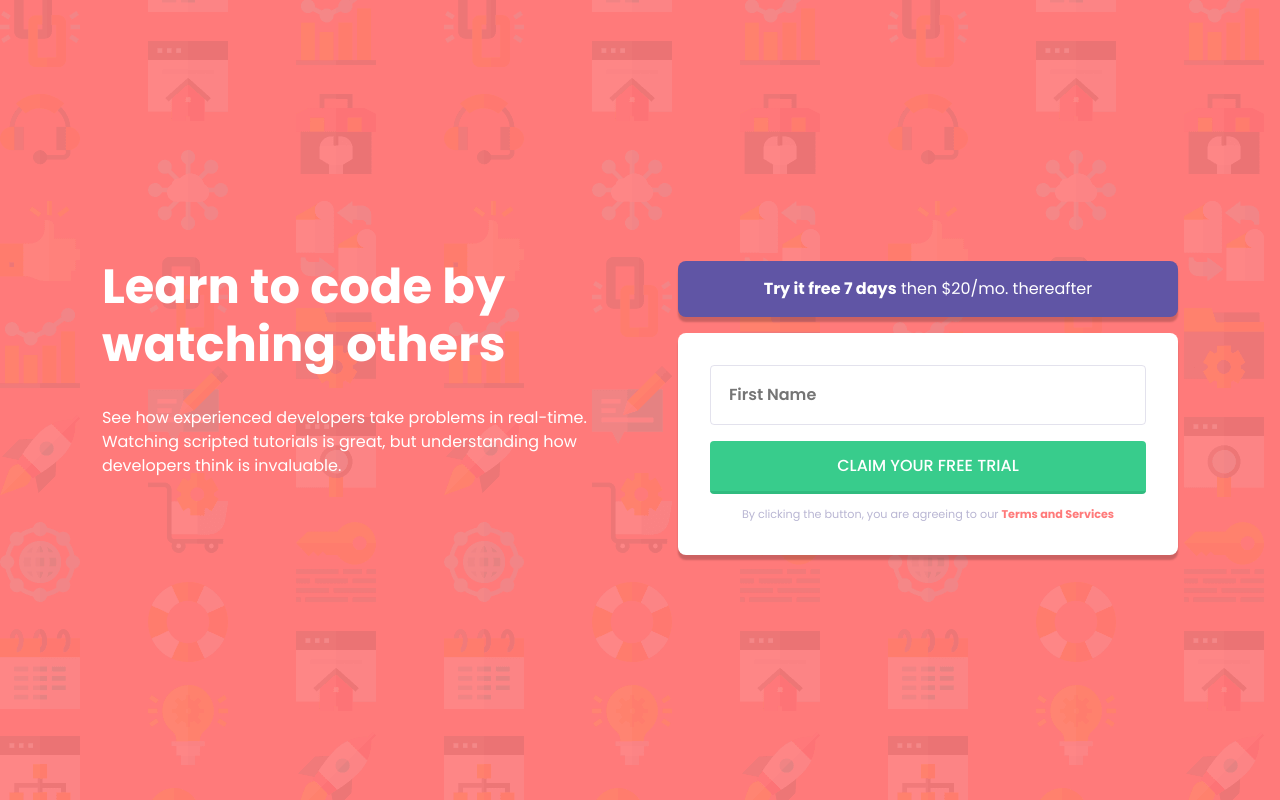
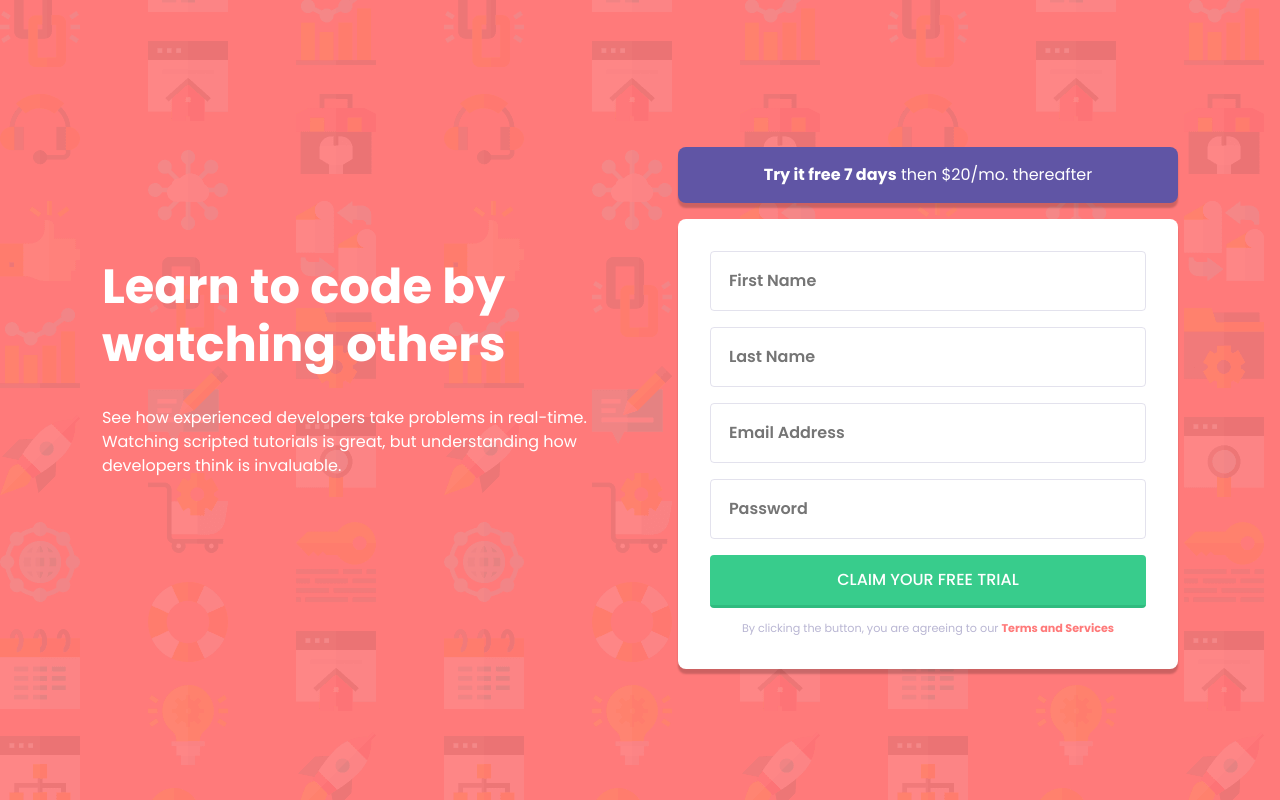
Before and after one commit to ralphvirtucio/-intro-component-with-signup-form, a React (Create React App) app: page / in a window 1280 px wide. Built offline with nearby package versions, Linux system fonts and the light colour scheme.

Commit message:
Completed Challenge

```diff
--- a/src/components/Form.js
+++ b/src/components/Form.js
@@ -1,199 +1,141 @@
-import { useState } from 'react';
 import { useInput } from './hooks/useInput';
 import './Form.scss';
+import { Input } from './Input';
 
 export const Form = () => {
   const [
-    enteredName,
-    isValid,
-    invalidName,
+    enteredFirstName,
+    isValidFirstName,
+    invalidFirstName,
     onFirstNameChange,
     onFirstNameBlur,
-    resetInput,
-    resetIsTouch,
-  ] = useInput((enteredName) => enteredName.trim() !== '');
-  // State for the firstname value
-  // const [firstName, setFirstName] = useState('');
-  // const [isFirstNameTouched, setIsFirstNameTouched] = useState(false);
+    resetFirstNameInput,
+    resetIsFirstNameTouch,
+  ] = useInput((enteredFirstName) => enteredFirstName.trim() !== '');
 
-  const [email, setEmail] = useState('');
-  const [isEmailTouched, setIsEmailTouched] = useState(false);
+  const [
+    enteredLastName,
+    isValidLastName,
+    invalidLastName,
+    onLastNameChange,
+    onLastNameBlur,
+    resetLastNameInput,
+    resetIsLastNameTouch,
+  ] = useInput((enteredLastName) => enteredLastName.trim() !== '');
 
-  // const isFirstNameValid = firstName.trim() !== '';
-  // const firstNameInputValid = !isFirstNameValid && isFirstNameTouched;
+  const [
+    enteredEmail,
+    isValidEmail,
+    invalidEmail,
+    onEmailChange,
+    onEmailBlur,
+    resetEmailInput,
+    resetIsEmailTouch,
+  ] = useInput(
+    (enteredEmail) =>
+      enteredEmail.includes('@') &&
+      enteredEmail.length > 3 &&
+      !enteredEmail.startsWith('@')
+  );
 
-  const isEmailValid = email.includes('@');
-  const emailInputValid = !isEmailValid && isEmailTouched;
+  const [
+    enteredPassword,
+    isValidPassword,
+    invalidPassword,
+    onPasswordChange,
+    onPasswordBlur,
+    resetPasswordInput,
+    resetIsPasswordTouch,
+  ] = useInput((enteredPassword) => enteredPassword.trim() !== '');
 
-  // const firstNameHandler = (e) => {
-  //   setFirstName(e.target.value);
-  // };
-
-  const emailInputHandler = (e) => {
-    setEmail(e.target.value);
-  };
-
-  // const firstNameBlurHandler = () => {
-  //   setIsFirstNameTouched(true);
-  // };
-
-  const emailInputBlurHandler = () => {
-    setIsEmailTouched(true);
-  };
-
+  let invalidPasswordMsg = 'Password cannot be empty';
   const submitHandler = (e) => {
     e.preventDefault();
 
-    // setIsFirstNameTouched(true);
-    resetIsTouch();
-    setIsEmailTouched(true);
+    resetIsFirstNameTouch();
+    resetIsLastNameTouch();
+    resetIsEmailTouch();
+    resetIsPasswordTouch();
 
-    if (!invalidName && !isEmailValid) {
+    if (
+      !isValidFirstName &&
+      !isValidLastName &&
+      !isValidEmail &&
+      !isValidPassword
+    ) {
       return;
     }
 
-    resetInput();
-    // setIsFirstNameTouched(false);
-
-    setEmail('');
-    setIsEmailTouched(false);
+    resetFirstNameInput();
+    resetLastNameInput();
+    resetEmailInput();
+    resetPasswordInput();
   };
 
-  const firstNameClasses = invalidName
+  const firstNameClasses = invalidFirstName
     ? 'input-control input-control__invalid'
     : 'input-control';
 
-  const emailClasses = emailInputValid
+  const lastNameClasses = invalidLastName
+    ? 'input-control input-control__invalid'
+    : 'input-control';
+
+  const emailClasses = invalidEmail
     ? 'input-control input-control__invalid email-invalid'
+    : 'input-control';
+
+  const passwordClasses = invalidPassword
+    ? 'input-control input-control__invalid'
     : 'input-control';
 
   return (
     <div>
       <form className='form' onSubmit={submitHandler} noValidate>
-        <div className='form-control'>
-          <div className={firstNameClasses}>
-            <input
+        <Input
           type='text'
-              className='input'
           name='firstname'
-              placeholder={invalidName ? '' : 'First Name'}
-              value={enteredName}
+          placeholder='First Name'
+          invalidMsg='First Name cannot be empty'
+          enteredValue={enteredFirstName}
           onChange={onFirstNameChange}
           onBlur={onFirstNameBlur}
+          invalidValue={invalidFirstName}
+          inputClass={firstNameClasses}
         />
-            {invalidName && (
-              <svg width='24' height='24' xmlns='http://www.w3.org/2000/svg'>
-                <g fill='none' fillRule='evenodd'>
-                  <circle fill='#FF7979' cx='12' cy='12' r='12' />
-                  <rect fill='#FFF' x='11' y='6' width='2' height='9' rx='1' />
-                  <rect fill='#FFF' x='11' y='17' width='2' height='2' rx='1' />
-                </g>
-              </svg>
-            )}
-          </div>
-          {invalidName && (
-            <p className='invalid-message'>First Name cannot be empty</p>
-          )}
-        </div>
-        {/* <div className='form-control'>
-          <div className={emailClasses}>
-            <input
-              type='email'
-              className='input'
-              name='email'
-              placeholder={
-                emailInputValid ? 'email@example/com' : 'Email Address'
-              }
-              value={email}
-              onChange={emailInputHandler}
-              onBlur={emailInputBlurHandler}
-            />
-            {emailInputValid && (
-              <svg width='24' height='24' xmlns='http://www.w3.org/2000/svg'>
-                <g fill='none' fillRule='evenodd'>
-                  <circle fill='#FF7979' cx='12' cy='12' r='12' />
-                  <rect fill='#FFF' x='11' y='6' width='2' height='9' rx='1' />
-                  <rect fill='#FFF' x='11' y='17' width='2' height='2' rx='1' />
-                </g>
-              </svg>
-            )}
-          </div>
-          {emailInputValid && (
-            <p className='invalid-message'>Looks like this is not an email</p>
-          )}
-        </div> */}
-        {/* <div className='form-control'>
-          <div className='input-control'>
-            <input
+        <Input
           type='text'
-              className='input'
           name='lastname'
           placeholder='Last Name'
-              // value={firstName}
-              // onChange={firstNameHandler}
+          invalidMsg='Last Name cannot be empty'
+          enteredValue={enteredLastName}
+          onChange={onLastNameChange}
+          onBlur={onLastNameBlur}
+          invalidValue={invalidLastName}
+          inputClass={lastNameClasses}
         />
-            {!isFirstNameValid && (
-              <svg width='24' height='24' xmlns='http://www.w3.org/2000/svg'>
-                <g fill='none' fillRule='evenodd'>
-                  <circle fill='#FF7979' cx='12' cy='12' r='12' />
-                  <rect fill='#FFF' x='11' y='6' width='2' height='9' rx='1' />
-                  <rect fill='#FFF' x='11' y='17' width='2' height='2' rx='1' />
-                </g>
-              </svg>
-            )}
-          </div>
-          {!isFirstNameValid && (
-            <p className='invalid-message'>Last Name cannot be empty</p>
-          )}
-        </div>
-        <div className='form-control'>
-          <div className='input-control'>
-            <input
+        <Input
           type='email'
-              className='input'
           name='email'
           placeholder='Email Address'
-              // value={firstName}
-              // onChange={firstNameHandler}
+          invalidMsg='Looks like this is not an email'
+          enteredValue={enteredEmail}
+          onChange={onEmailChange}
+          onBlur={onEmailBlur}
+          invalidValue={invalidEmail}
+          inputClass={emailClasses}
+          invalidPlaceholder={enteredEmail}
         />
-            {!isFirstNameValid && (
-              <svg width='24' height='24' xmlns='http://www.w3.org/2000/svg'>
-                <g fill='none' fillRule='evenodd'>
-                  <circle fill='#FF7979' cx='12' cy='12' r='12' />
-                  <rect fill='#FFF' x='11' y='6' width='2' height='9' rx='1' />
-                  <rect fill='#FFF' x='11' y='17' width='2' height='2' rx='1' />
-                </g>
-              </svg>
-            )}
-          </div>
-          {!isFirstNameValid && (
-            <p className='invalid-message'>Looks like this is not an email</p>
-          )}
-        </div>
-        <div className='form-control'>
-          <div className='input-control'>
-            <input
+        <Input
           type='password'
-              className='input'
           name='password'
           placeholder='Password'
-              // value={firstName}
-              // onChange={firstNameHandler}
+          invalidMsg={invalidPasswordMsg}
+          enteredValue={enteredPassword}
+          onChange={onPasswordChange}
+          onBlur={onPasswordBlur}
+          invalidValue={invalidPassword}
+          inputClass={passwordClasses}
         />
-            {!isFirstNameValid && (
-              <svg width='24' height='24' xmlns='http://www.w3.org/2000/svg'>
-                <g fill='none' fillRule='evenodd'>
-                  <circle fill='#FF7979' cx='12' cy='12' r='12' />
-                  <rect fill='#FFF' x='11' y='6' width='2' height='9' rx='1' />
-                  <rect fill='#FFF' x='11' y='17' width='2' height='2' rx='1' />
-                </g>
-              </svg>
-            )}
-          </div>
-          {!isFirstNameValid && (
-            <p className='invalid-message'>Password cannot be empty</p>
-          )}
-        </div> */}
 
         <button className='btn--submit'>Claim your free trial</button>
         <p className='terms-agreement'>
--- /dev/null
+++ b/src/components/Input.js
@@ -0,0 +1,40 @@
+import './Input.scss';
+
+export const Input = ({
+  type,
+  name,
+  placeholder,
+  invalidMsg,
+  enteredValue,
+  onChange,
+  onBlur,
+  invalidValue,
+  inputClass,
+  invalidPlaceholder = '',
+}) => {
+  return (
+    <div className='form-control'>
+      <div className={inputClass}>
+        <input
+          type={type}
+          name={name}
+          placeholder={invalidValue ? invalidPlaceholder : placeholder}
+          value={enteredValue}
+          onChange={onChange}
+          onBlur={onBlur}
+        />
+        {invalidValue && (
+          <svg width='24' height='24' xmlns='http://www.w3.org/2000/svg'>
+            <g fill='none' fillRule='evenodd'>
+              <circle fill='#FF7979' cx='12' cy='12' r='12' />
+              <rect fill='#FFF' x='11' y='6' width='2' height='9' rx='1' />
+              <rect fill='#FFF' x='11' y='17' width='2' height='2' rx='1' />
+            </g>
+          </svg>
+        )}
+      </div>
+
+      {invalidValue && <p className='invalid-message'>{invalidMsg}</p>}
+    </div>
+  );
+};
--- /dev/null
+++ b/src/components/Input.scss
@@ -0,0 +1,40 @@
+.form-control {
+  display: flex;
+  flex-direction: column;
+  gap: 0.3rem;
+  margin-block-end: 1rem;
+}
+
+.input-control {
+  display: flex;
+  align-items: center;
+  border-radius: 4px;
+  border: 1px solid rgba(185, 182, 211, 0.4);
+  padding-inline: 1rem;
+  padding-block: 1rem;
+
+  &__invalid {
+    border: 2px solid var(--primary-color-1);
+  }
+
+  input {
+    outline: none;
+    border: none;
+    flex: 1;
+    font-weight: var(--fw-600);
+    color: var(--neutral-color-1);
+  }
+}
+
+.email-invalid {
+  input::placeholder {
+    color: var(--primary-color-1);
+  }
+}
+
+.invalid-message {
+  color: var(--primary-color-1);
+  font-style: italic;
+  font-size: 0.75rem;
+  align-self: flex-end;
+}
```
Also changed, not shown: 1 other file (tests, documents, lock files or other folders). Lines whose indentation alone changed are shown as unchanged.
